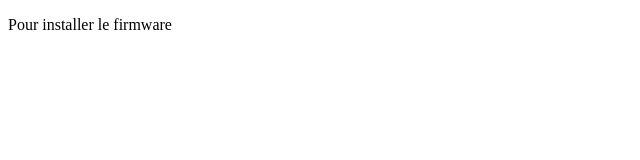
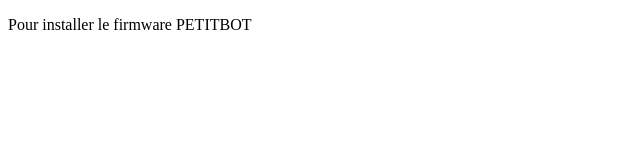
Before and after one commit to julienrat/debrouillarcade, a plain HTML site: page index.html in a window 1280 px wide. Shown: the whole page, without its empty margins (0-640 px from the left). Drawn offline with Linux system fonts and the light colour scheme.

```diff
--- a/index.html
+++ b/index.html
@@ -8,7 +8,7 @@
     <title>Flasher le PetitBot!</title>
   </head>
   <body>
-    <p>Pour installer le firmware</p>
+    <p>Pour installer le firmware PETITBOT</p>
   </body>
 
   <esp-web-install-button
```
